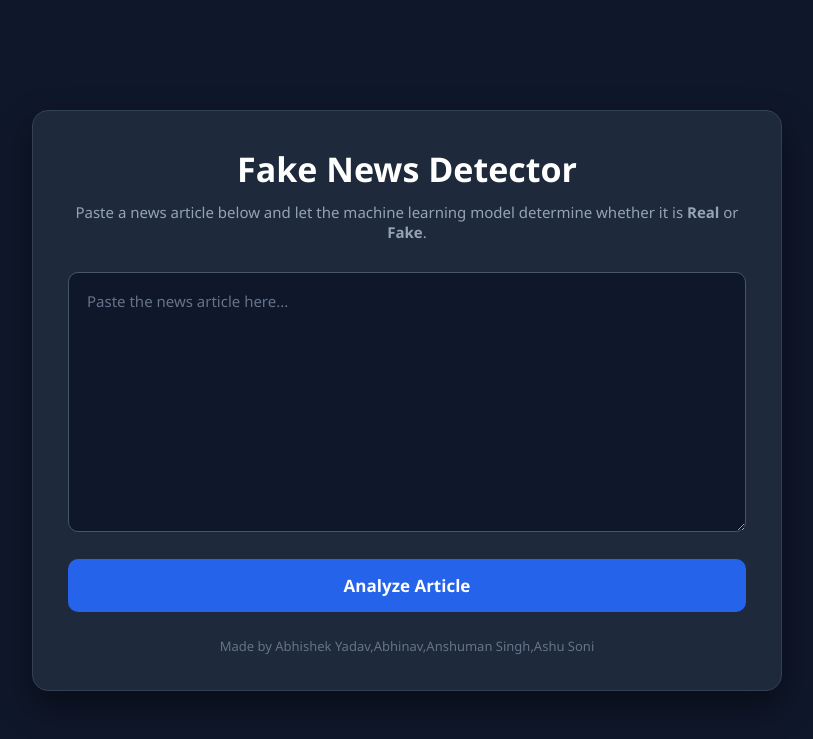
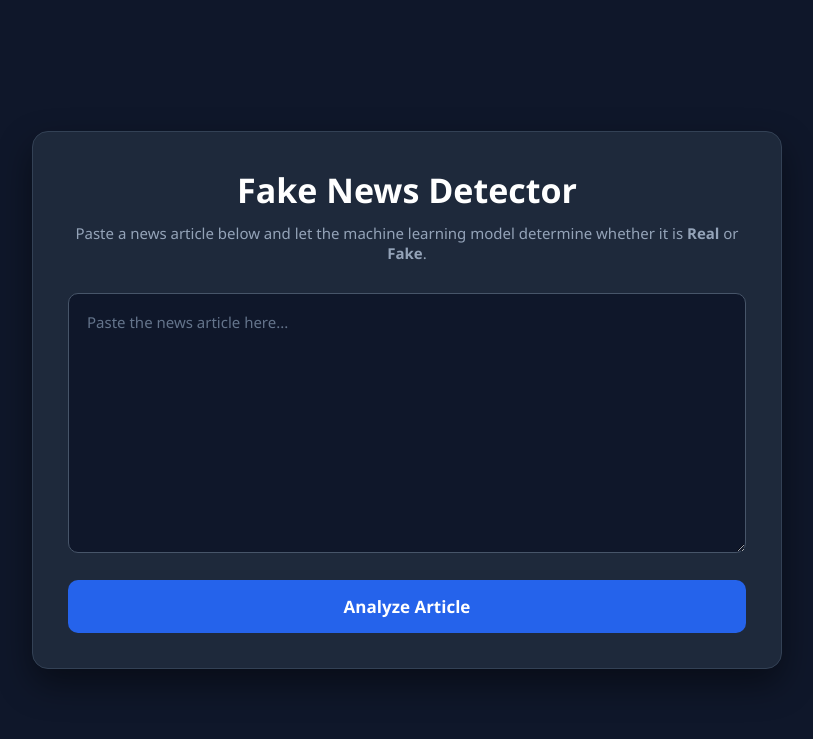
Before and after one commit to KabhiAbhiii/fakeNewsPrediction, a Flask app: page / in a window 1280 px wide. Shown: the top 739 px of the page, without its empty margins (233-1046 px from the left). Run offline with Flask 3, Linux system fonts and the light colour scheme; parts of the project's set-up code (start-up, migrations or seed data) failed here and were passed over.

Commit message:
Remove footer l

```diff
--- a/templates/index.html
+++ b/templates/index.html
@@ -141,7 +141,6 @@
         </div>
     {% endif %}
 
-    <footer>Made by Abhishek Yadav,Abhinav,Anshuman Singh,Ashu Soni</footer>
 
 </div>
 
```
